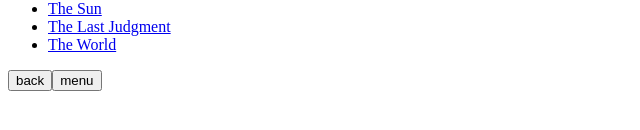
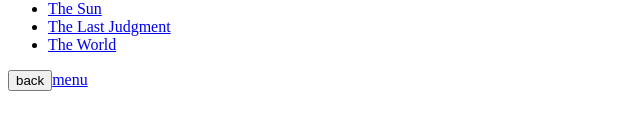
Before and after one commit to rabe200/Capstone_Tarot_App, a Next.js app: page /cards/overview/big-arcana in a window 1280 px wide. Shown: the part 422-552 px from the top of the page, without its empty margins (0-640 px from the left). Built offline with nearby package versions, Linux system fonts and the light colour scheme.

Commit message:
delete button from link element

```diff
--- a/pages/cards/overview/big-arcana/index.js
+++ b/pages/cards/overview/big-arcana/index.js
@@ -20,9 +20,7 @@ export default function Overview() {
           ))}
       </ul>
       <BackButton />
-      <Link href="/">
-        <button type="button">menu</button>
-      </Link>
+      <Link href="/">menu</Link>
     </>
   );
 }
```
